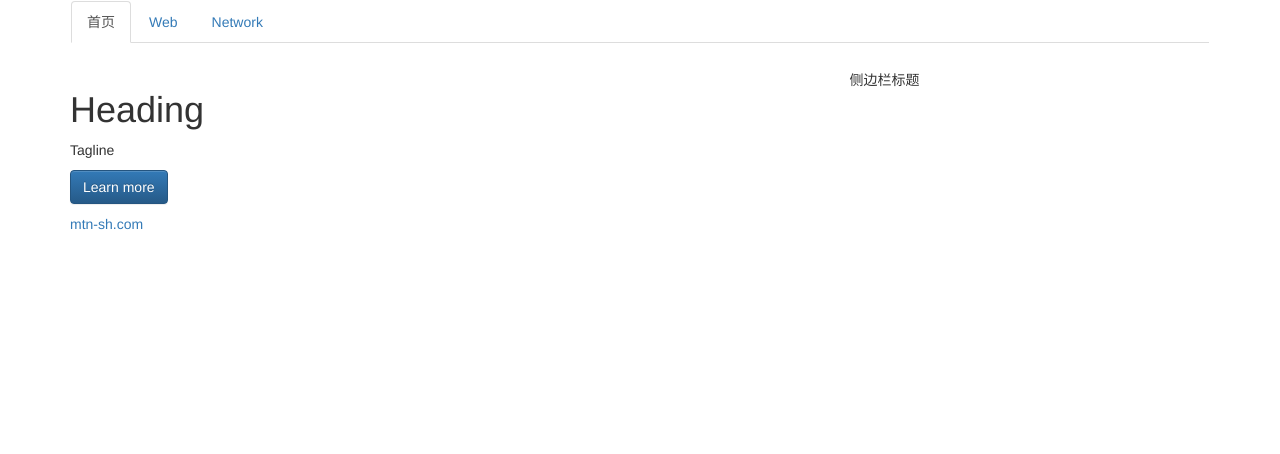
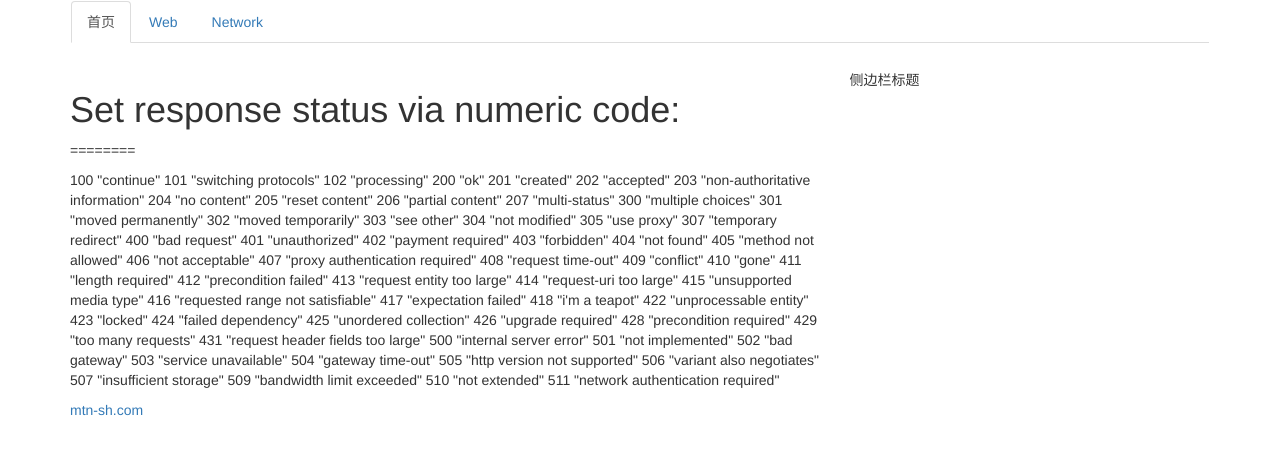
Before and after one commit to Mj258/mj258.github.com, a plain HTML site: page index.html in a window 1280 px wide. Drawn offline with Linux system fonts and the light colour scheme.

Commit message:
Update index.html

```diff
--- a/index.html
+++ b/index.html
@@ -27,12 +27,65 @@
         <div class="row-fluid">
             <div class="span8">
                 <div class="hero-unit">
-                    <h1>Heading</h1>
-                    <p>Tagline</p>
+                    <h1>Set response status via numeric code:</h1>
+                    <p>========</p>
                     <p>
-                        <a class="btn btn-primary btn-large">
-                            Learn more
-                        </a>
+                    100 "continue"
+                    101 "switching protocols"
+                    102 "processing"
+                    200 "ok"
+                    201 "created"
+                    202 "accepted"
+                    203 "non-authoritative information"
+                    204 "no content"
+                    205 "reset content"
+                    206 "partial content"
+                    207 "multi-status"
+                    300 "multiple choices"
+                    301 "moved permanently"
+                    302 "moved temporarily"
+                    303 "see other"
+                    304 "not modified"
+                    305 "use proxy"
+                    307 "temporary redirect"
+                    400 "bad request"
+                    401 "unauthorized"
+                    402 "payment required"
+                    403 "forbidden"
+                    404 "not found"
+                    405 "method not allowed"
+                    406 "not acceptable"
+                    407 "proxy authentication required"
+                    408 "request time-out"
+                    409 "conflict"
+                    410 "gone"
+                    411 "length required"
+                    412 "precondition failed"
+                    413 "request entity too large"
+                    414 "request-uri too large"
+                    415 "unsupported media type"
+                    416 "requested range not satisfiable"
+                    417 "expectation failed"
+                    418 "i'm a teapot"
+                    422 "unprocessable entity"
+                    423 "locked"
+                    424 "failed dependency"
+                    425 "unordered collection"
+                    426 "upgrade required"
+                    428 "precondition required"
+                    429 "too many requests"
+                    431 "request header fields too large"
+                    500 "internal server error"
+                    501 "not implemented"
+                    502 "bad gateway"
+                    503 "service unavailable"
+                    504 "gateway time-out"
+                    505 "http version not supported"
+                    506 "variant also negotiates"
+                    507 "insufficient storage"
+                    509 "bandwidth limit exceeded"
+                    510 "not extended"
+                    511 "network authentication required"
                     </p>
                 </div>
             </div>
```
